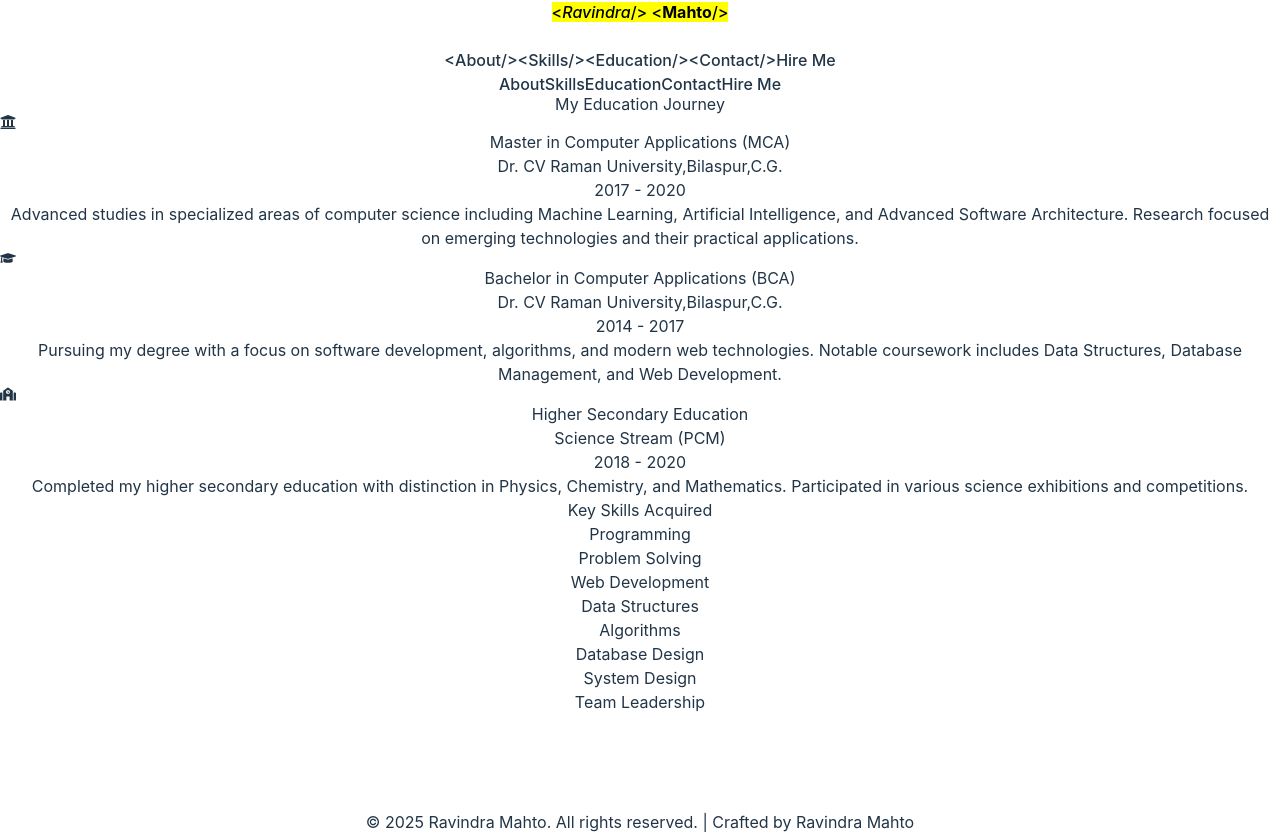
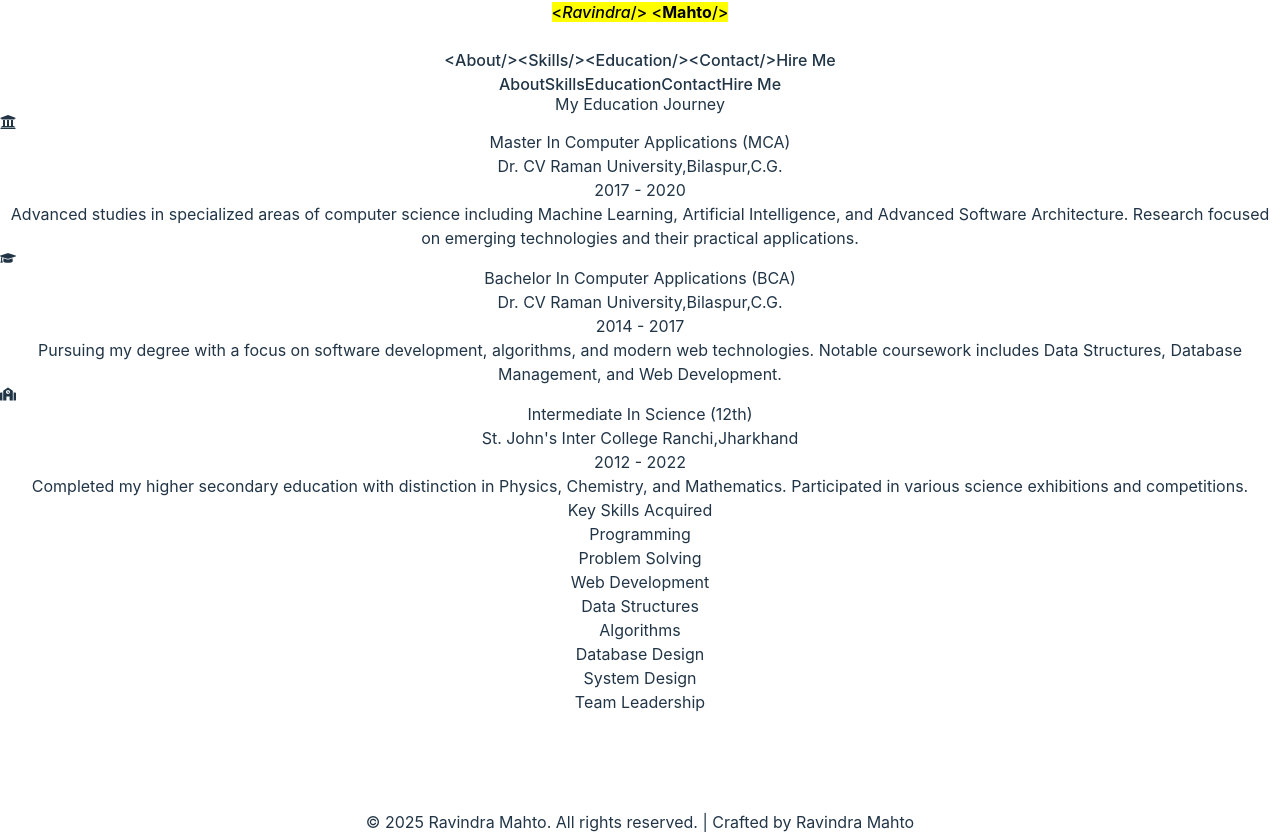
Before and after one commit to ravindramahto/my-portfolio-app, a React (Vite) app: page /education in a window 1280 px wide. Built offline with nearby package versions, Linux system fonts and the light colour scheme.

Commit message:
12th updates

```diff
--- a/src/components/pages/Education.jsx
+++ b/src/components/pages/Education.jsx
@@ -38,7 +38,7 @@ class Education extends Component {
                                 </div>
                                 <div className="w-full md:w-3/4">
                                     <h2 className="text-3xl font-bold mb-2 bg-gradient-to-r from-orange-500 to-green-500 text-transparent bg-clip-text">
-                                    Master in Computer Applications (MCA)
+                                    Master In Computer Applications (MCA)
                                     </h2>
                                     <h3 className="text-xl text-gray-300 mb-2"> Dr. CV Raman University,Bilaspur,C.G. </h3>
                                     <p className="text-gray-400 mb-4">2017 - 2020</p>
@@ -62,7 +62,7 @@ class Education extends Component {
                                 </div>
                                 <div className="w-full md:w-3/4">
                                     <h2 className="text-3xl font-bold mb-2 bg-gradient-to-r from-orange-500 to-green-500 text-transparent bg-clip-text">
-                                    Bachelor in Computer Applications (BCA)
+                                    Bachelor In Computer Applications (BCA)
                                     </h2>
                                     <h3 className="text-xl text-gray-300 mb-2">Dr. CV Raman University,Bilaspur,C.G.</h3>
                                     <p className="text-gray-400 mb-4">2014 - 2017</p>
@@ -86,10 +86,10 @@ class Education extends Component {
                                 </div>
                                 <div className="w-full md:w-3/4">
                                     <h2 className="text-3xl font-bold mb-2 bg-gradient-to-r from-green-500 to-orange-500 text-transparent bg-clip-text">
-                                        Higher Secondary Education
+                                        Intermediate In Science (12th)
                                     </h2>
-                                    <h3 className="text-xl text-gray-300 mb-2">Science Stream (PCM)</h3>
-                                    <p className="text-gray-400 mb-4">2018 - 2020</p>
+                                    <h3 className="text-xl text-gray-300 mb-2"> St. John's Inter College Ranchi,Jharkhand</h3>
+                                    <p className="text-gray-400 mb-4">2012 - 2022</p>
                                     <p className="text-gray-300">
                                         Completed my higher secondary education with distinction in Physics, Chemistry, and Mathematics.
                                         Participated in various science exhibitions and competitions.
```
